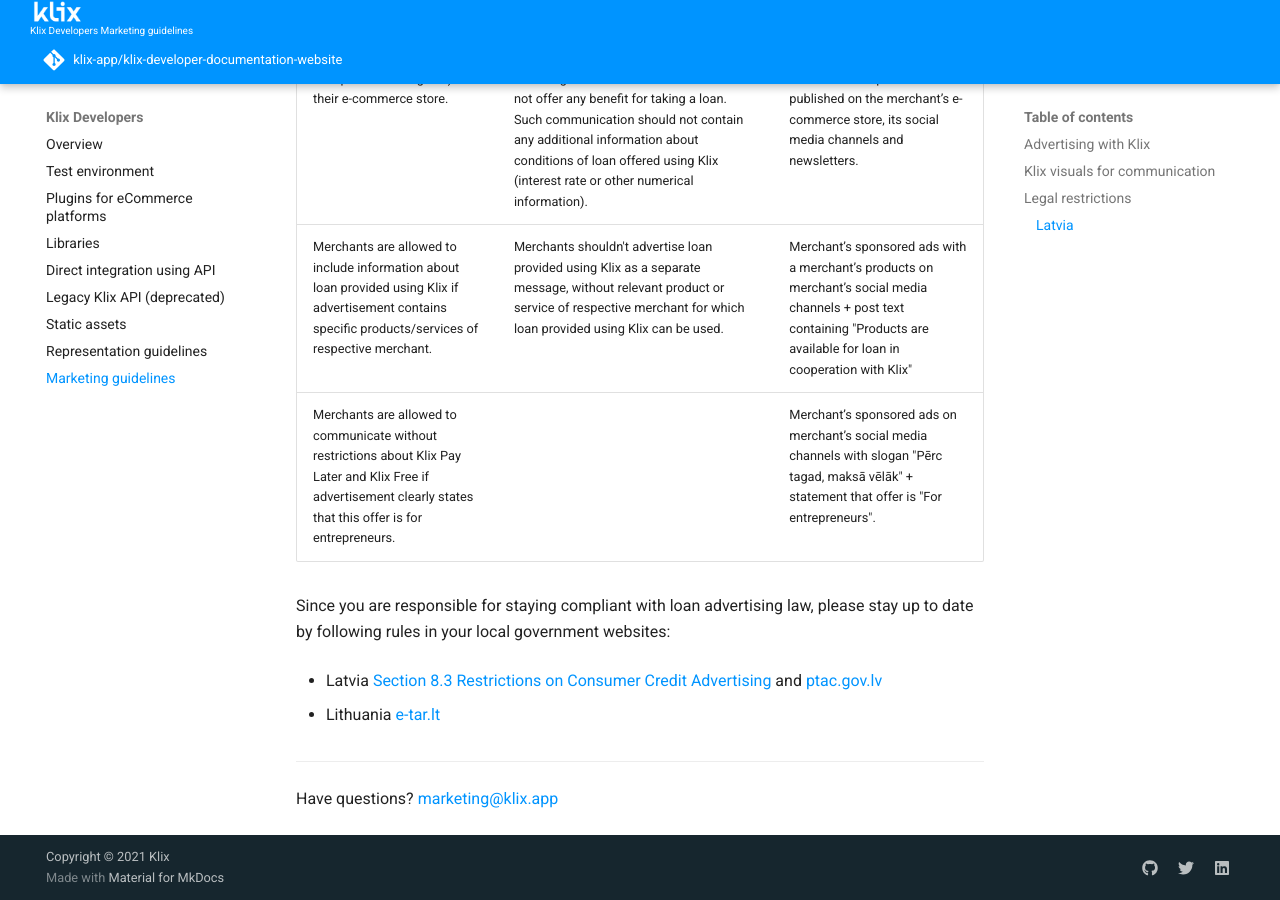
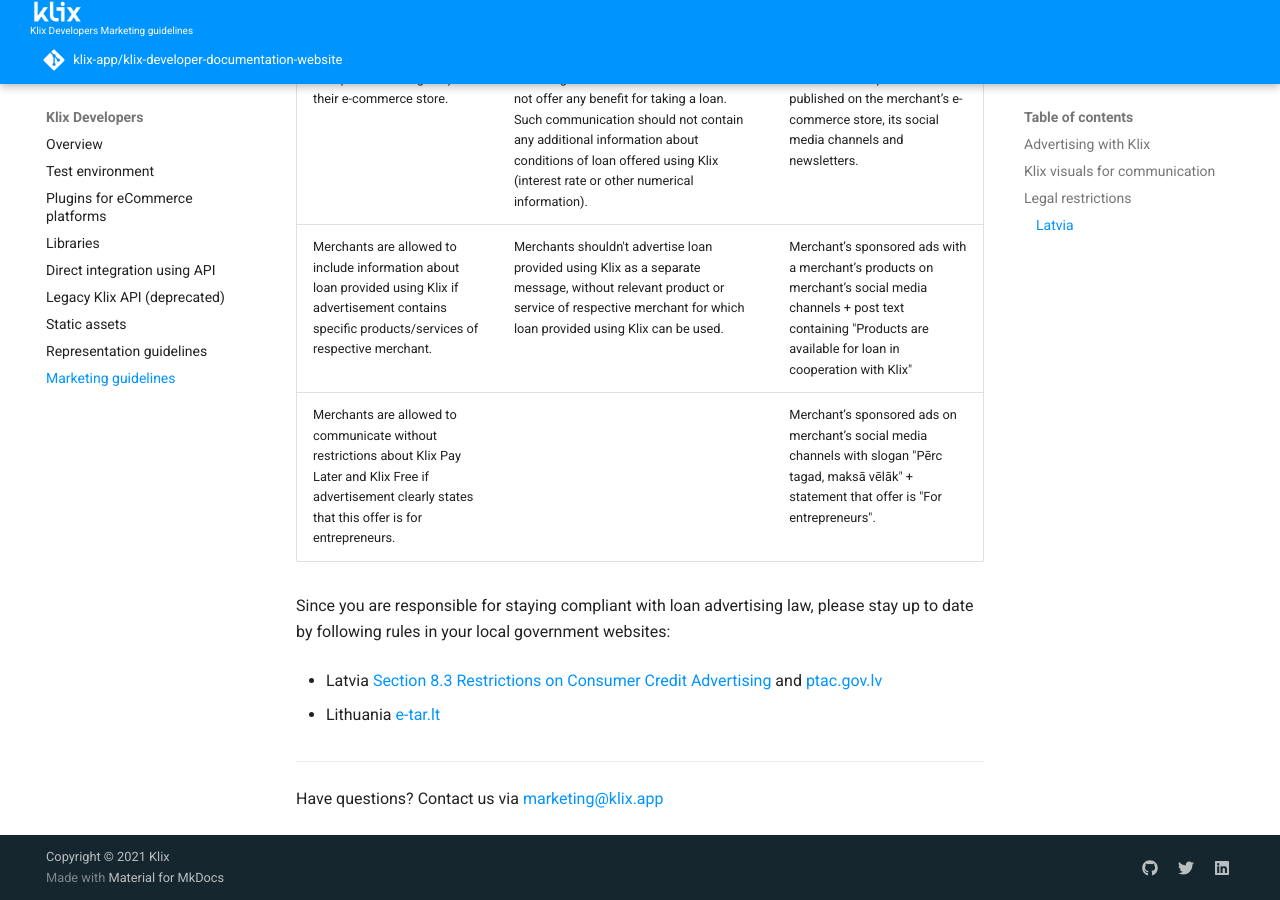
Before and after one commit to klix-app/klix-developer-documentation-website, an MkDocs documentation site: the page built from docs/marketing-guidelines.md, in a window 1280 px wide and 900 px high, scrolled down 2214 px. Built offline with MkDocs 1.6.1 and Material for MkDocs 9.7.7, drawn with Linux system fonts in a browser that asks for light colours; a script that is not in the unit is left out; comment, search, counter and statistics services are not loaded.

Commit message:
Fix contact text

```diff
--- a/docs/marketing-guidelines.md
+++ b/docs/marketing-guidelines.md
@@ -45,4 +45,4 @@
 - Lithuania [e-tar.lt](https://www.e-tar.lt/portal/lt/legalAct/93180b00c13611e6bcd2d69186780352/asr)
 
 _________________________________
-Have questions? [marketing@klix.app](mailto:marketing@klix.app)
+Have questions? Contact us via [marketing@klix.app](mailto:marketing@klix.app)
```
